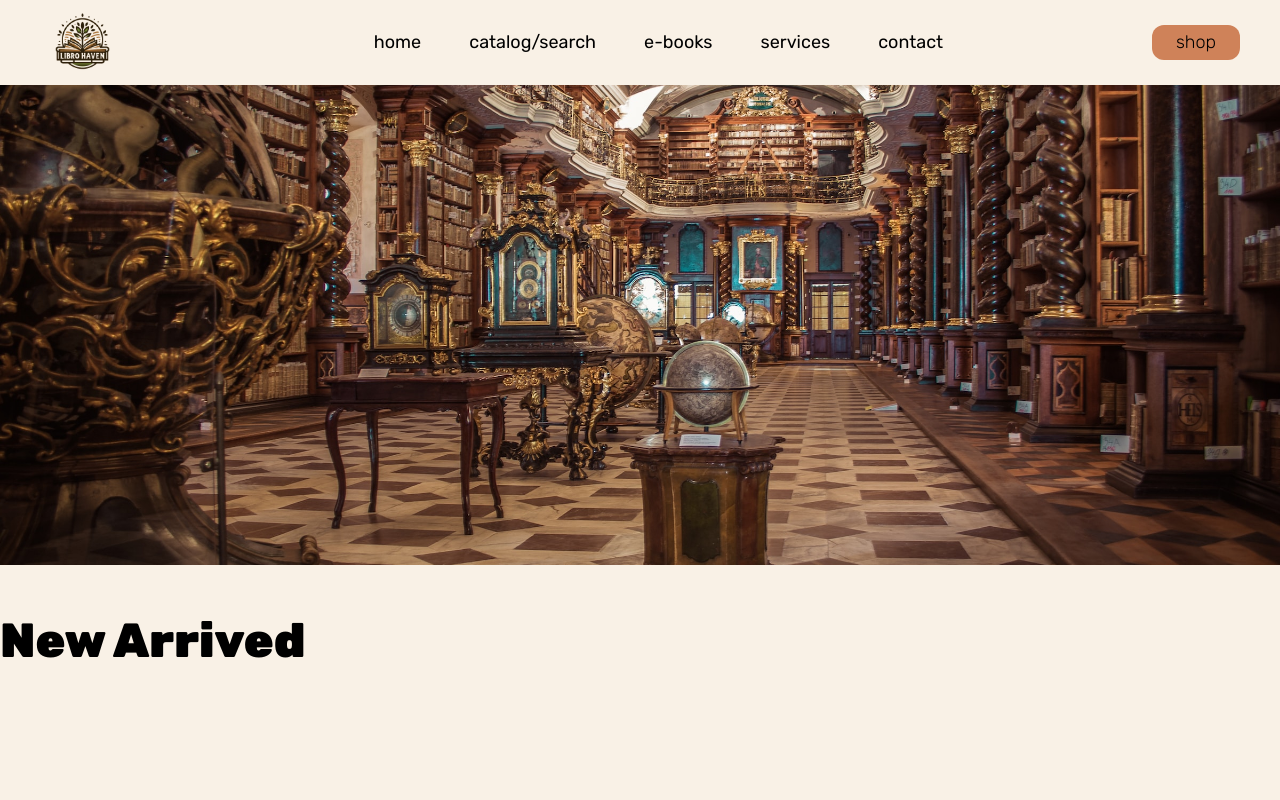
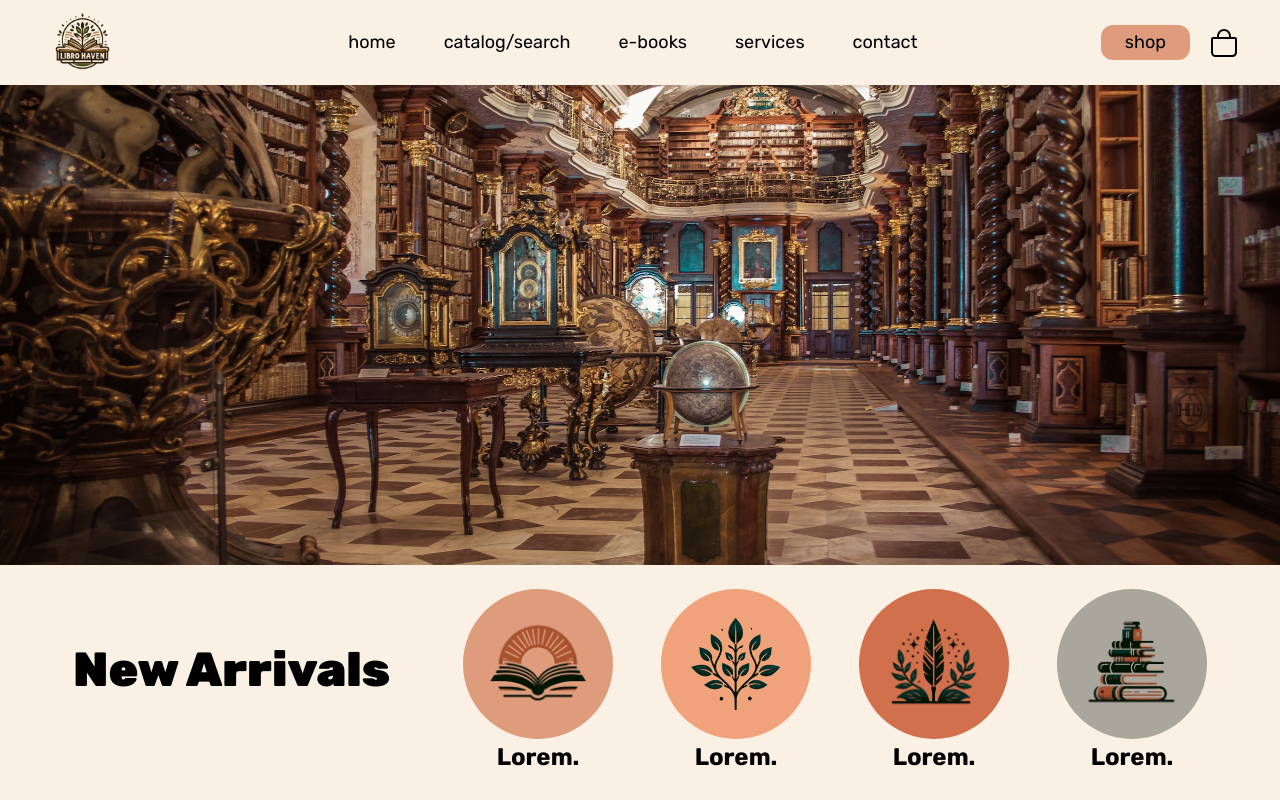
Before and after one commit to idohtml/assignment-one, a plain HTML site: page index.html in a window 1280 px wide. Drawn offline with nearby package versions, Linux system fonts and the light colour scheme.

Commit message:
card section & cards added to hero

```diff
--- a/style.css
+++ b/css/style.css
@@ -2,6 +2,14 @@
 @import url("https://fonts.googleapis.com/css2?family=Rubik:wght@300;400;500;600;700;900&display=swap");
 
 /* CSS default reset */
+
+/*
+  Primary: 34, 64%, 94%
+  CARD 1: 19, 59%, 68%
+  CARD 2: 21, 80%, 71%
+  CARD 3: 16, 59%, 56%
+  CARD 4: 40, 7%, 64%
+*/
 
 /* root styles & colors */
 :root {
@@ -17,9 +25,12 @@
   --fw-bold: 600;
   --fw-black: 700;
 
-  --bg-primary: hsl(34, 64%, 94%);
-  --bg-secondary: hsl(21, 55%, 58%);
-  --bg-secondary-hover: hsl(21, 65%, 58%);
+  --bg-primary: hsl(30, 75%, 94%);
+  --bg-secondary: hsl(19, 59%, 68%);
+  --bg-secondary-hover: hsl(19, 59%, 60%);
+  --bg-third: hsl(21, 80%, 71%);
+  --bg-forth: hsl(16, 59%, 56%);
+  --bg-fifth: hsl(40, 7%, 64%);
   --text-color: hsl(156, 16%, 6%);
 }
 
@@ -105,9 +116,10 @@ picture {
 
 .btn-primary {
   background-color: var(--bg-secondary);
-  padding: 4px 24px;
   border: 0;
   border-radius: 12px;
+  font-weight: var(--fw-regular);
+  padding: 4px 24px;
   transition: transform 300ms ease; /* Corrected the duration unit */
 }
 
@@ -190,9 +202,15 @@ picture {
   stroke-dashoffset: -138px;
 }
 
+.cart-box {
+  display: flex;
+  align-items: center;
+  gap: 18px;
+}
+
 /* section */
 .container {
-  max-width: 1480px;
+  max-width: 1650px;
   margin: 0 auto;
 }
 
@@ -233,6 +251,60 @@ picture {
   font-size: var(--font-2xl);
   font-weight: var(--fw-black);
   margin: 40px 0;
+}
+
+.section-hero-cards {
+  display: flex;
+  align-items: center;
+  justify-content: space-evenly;
+  flex-wrap: wrap;
+}
+
+.section__line {
+  margin-top: 24px;
+  border-bottom: 2px solid var(--bg-fifth);
+}
+
+.hero-cards {
+  display: flex;
+  gap: 48px;
+
+  margin-top: 24px;
+}
+
+.hero-card {
+  display: flex;
+  flex-direction: column;
+  align-items: center;
+}
+
+.hero-card .bg-color {
+  display: grid;
+  place-items: center;
+  width: 150px;
+  height: 150px;
+  border-radius: 50%;
+}
+
+.hero-card .bg-color img {
+  width: 100px;
+  object-fit: contain;
+}
+
+.hero-card:nth-child(1) .bg-color {
+  background-color: var(--bg-secondary);
+}
+
+.hero-card:nth-child(2) .bg-color {
+  background-color: var(--bg-third);
+}
+
+.hero-card:nth-child(3) .bg-color {
+  background-color: var(--bg-forth);
+}
+
+.hero-card:nth-child(4) .bg-color {
+  background-color: var(--bg-fifth);
 }
 
 /* Media queries */
--- a/index.html
+++ b/index.html
@@ -3,8 +3,16 @@
   <head>
     <meta charset="UTF-8" />
     <meta name="viewport" content="width=device-width, initial-scale=1.0" />
-    <link rel="stylesheet" href="style.css" />
+    <link rel="stylesheet" href="/css/style.css" />
     <script type="module" src="main.js"></script>
+    <script
+      type="module"
+      src="https://unpkg.com/ionicons@7.1.0/dist/ionicons/ionicons.esm.js"
+    ></script>
+    <script
+      nomodule
+      src="https://unpkg.com/ionicons@7.1.0/dist/ionicons/ionicons.js"
+    ></script>
     <title>Assignment One</title>
   </head>
   <body>
@@ -46,14 +54,44 @@
           </ul>
         </nav>
       </div>
-      <a class="btn btn-primary">shop</a>
+      <div class="cart-box">
+        <a class="btn btn-primary">shop</a>
+        <ion-icon name="bag-outline" size="large"></ion-icon>
+      </div>
     </header>
     <main>
       <section class="section-hero">
         <img src="images/library.jpg" alt="Library" />
         <div class="container">
-          <h1>New Arrived</h1>
-          <div></div>
+          <div class="section-hero-cards">
+            <h1>New Arrivals</h1>
+            <div class="hero-cards">
+              <div class="hero-card">
+                <div class="bg-color">
+                  <img src="images/bookheaven.png" alt="Book Heaven logo" />
+                </div>
+                <h2>Lorem.</h2>
+              </div>
+              <div class="hero-card">
+                <div class="bg-color">
+                  <img src="images/branch.png" alt="Branch Logo" />
+                </div>
+                <h2>Lorem.</h2>
+              </div>
+              <div class="hero-card">
+                <div class="bg-color">
+                  <img src="images/leaf.png" alt="Leaf growth logo" />
+                </div>
+                <h2>Lorem.</h2>
+              </div>
+              <div class="hero-card">
+                <div class="bg-color">
+                  <img src="images/stacks.png" alt="Stack of books logo" />
+                </div>
+                <h2>Lorem.</h2>
+              </div>
+            </div>
+          </div>
         </div>
       </section>
     </main>
```
Also changed, not shown: images/bookheaven.png (added), images/branch.png (added), images/leaf.png (added), images/stacks.png (added).
